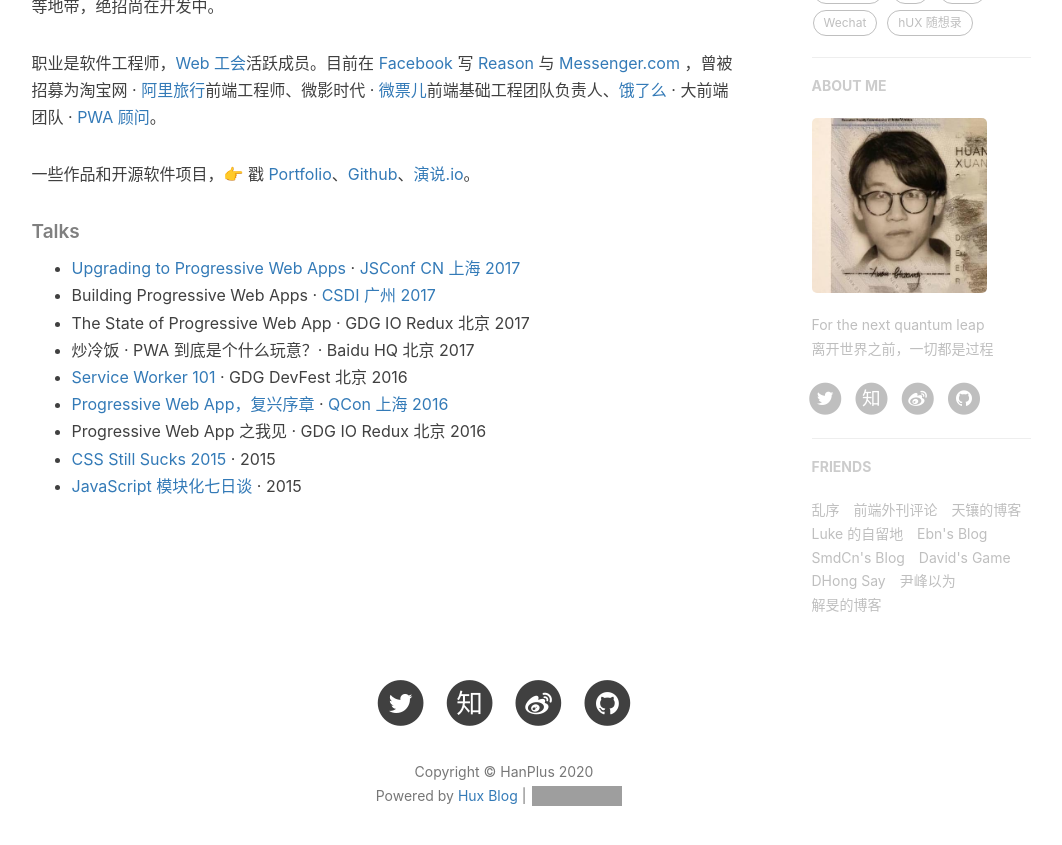
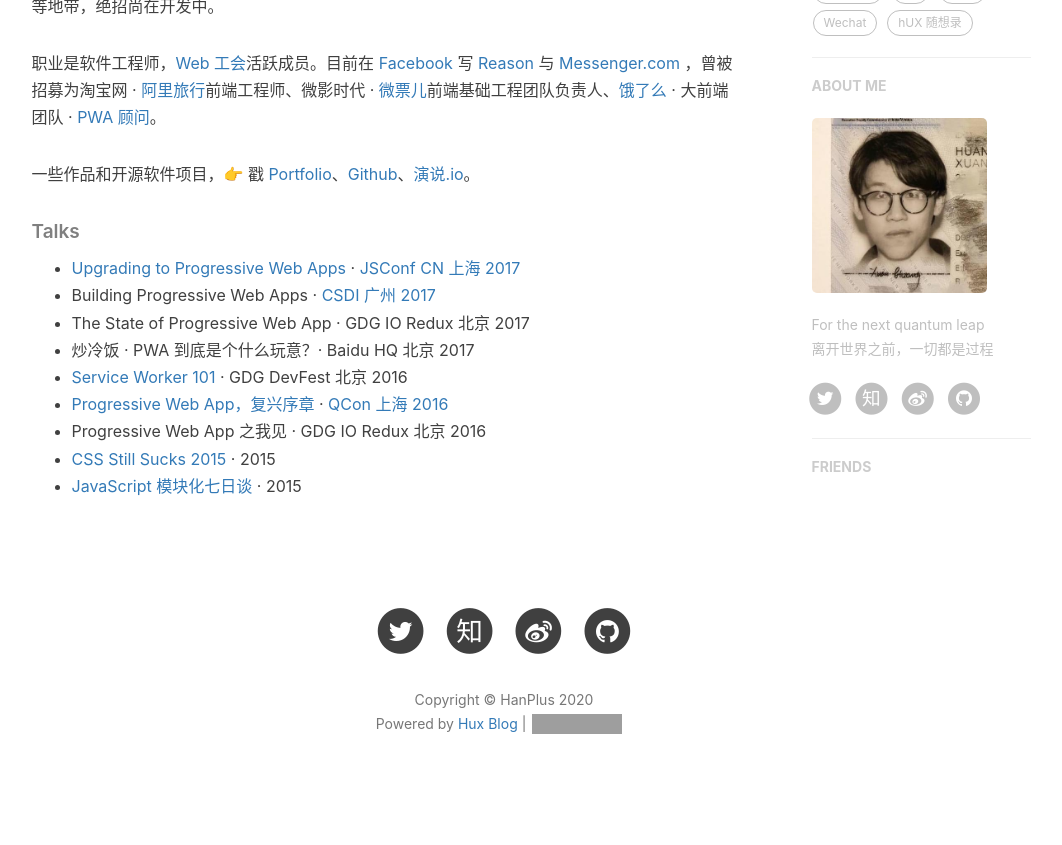
Before and after one commit to nicejiang/hanplus.github.io, a Jekyll site: the page built from about.html, in a window 1280 px wide and 900 px high, scrolled down 637 px. Shown: the top 845 px of the window, without its empty margins (136-1198 px from the left). Built offline with Jekyll 4.4.1, drawn with Linux system fonts in a browser that asks for light colours; nearby versions of some CDN libraries; comment, search, counter and statistics services are not loaded; grey boxes are pictures that could not be loaded.

Commit message:
add some setting

```diff
--- a/_config.yml
+++ b/_config.yml
@@ -59,7 +59,7 @@
 
 
 # Disqus settings
-disqus_username: hux
+disqus_username: HanPlus
 
 # Netease settings
 netease_comment: false
@@ -102,38 +102,8 @@
 
 # Friends
 friends: [
-    {
+    #{
     #     title: "Su",
     #     href: "http://su.gallery/"
-    # },{
-        title: "乱序",
-        href: "http://mida.re/"
-    },{
-        title: "前端外刊评论",
-        href: "http://qianduan.guru/"
-    },{
-        title: "天镶的博客",
-        href: "http://lingyu.wang/"
-    },{
-        title: "Luke 的自留地",
-        href: "http://hmqk1995.github.io"
-    },{
-        title: "Ebn's Blog",
-        href: "http://ebnbin.com/"
-    },{
-        title: "SmdCn's Blog",
-        href: "http://blog.smdcn.net"
-    },{
-        title: "David's Game",
-        href: "https://www.ruoyaowu.com/"
-    },{
-        title: "DHong Say",
-        href: "http://dhong.co"
-    },{
-        title: "尹峰以为",
-        href: "http://ingf.github.io/"
-    },{
-        title: "解旻的博客",
-        href: "http://xieminis.me/"
-    }
+    # }
 ]
--- a/index.html
+++ b/index.html
@@ -1,6 +1,6 @@
 ---
 layout: page
-description: "我干了什么 究竟拿了时间换了什么"
+description: "Everyday is the best day！"
 ---
 
 {% for post in paginator.posts %}
```
Also changed, not shown: package.json (+6 -6 lines).
